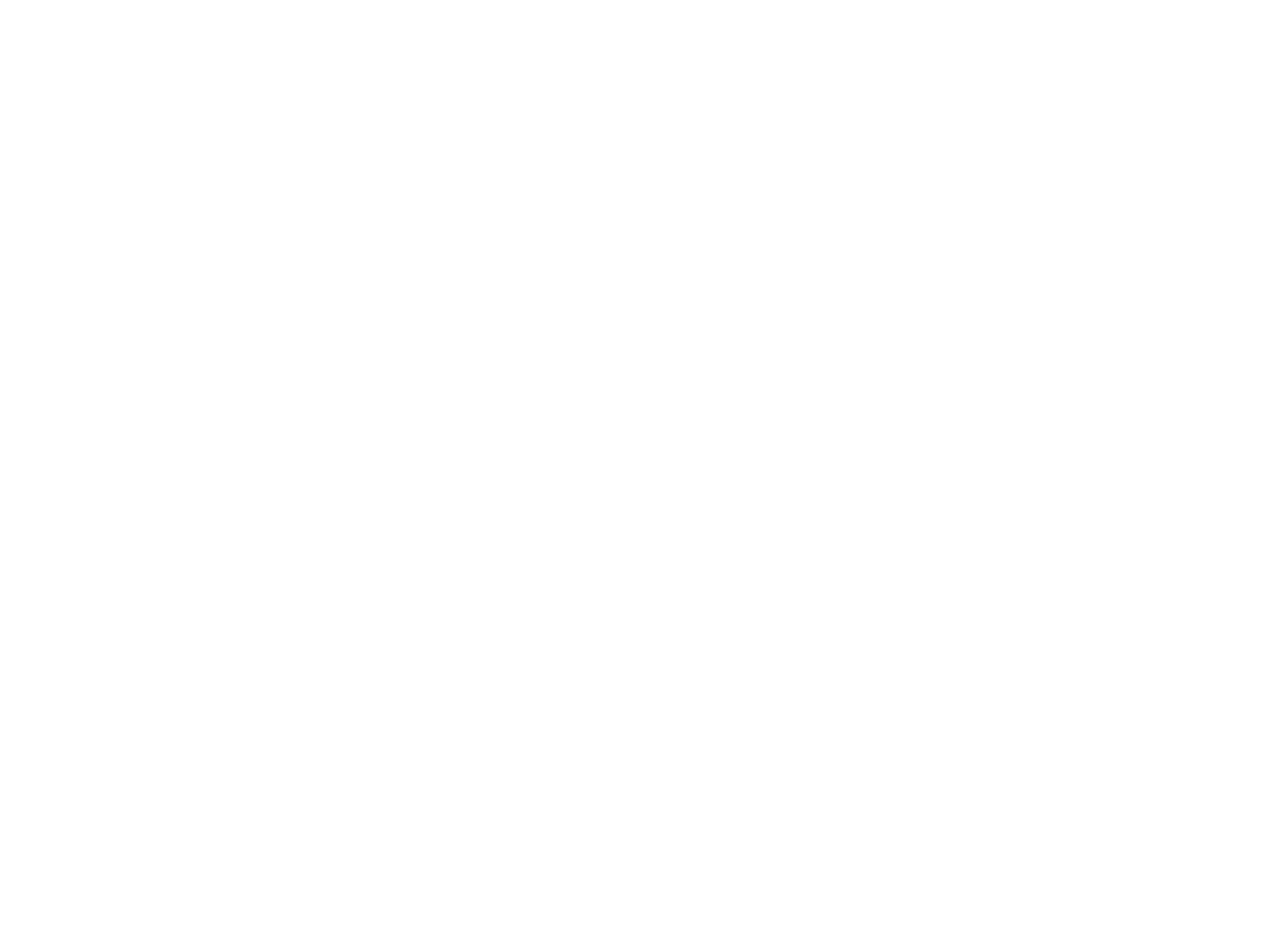
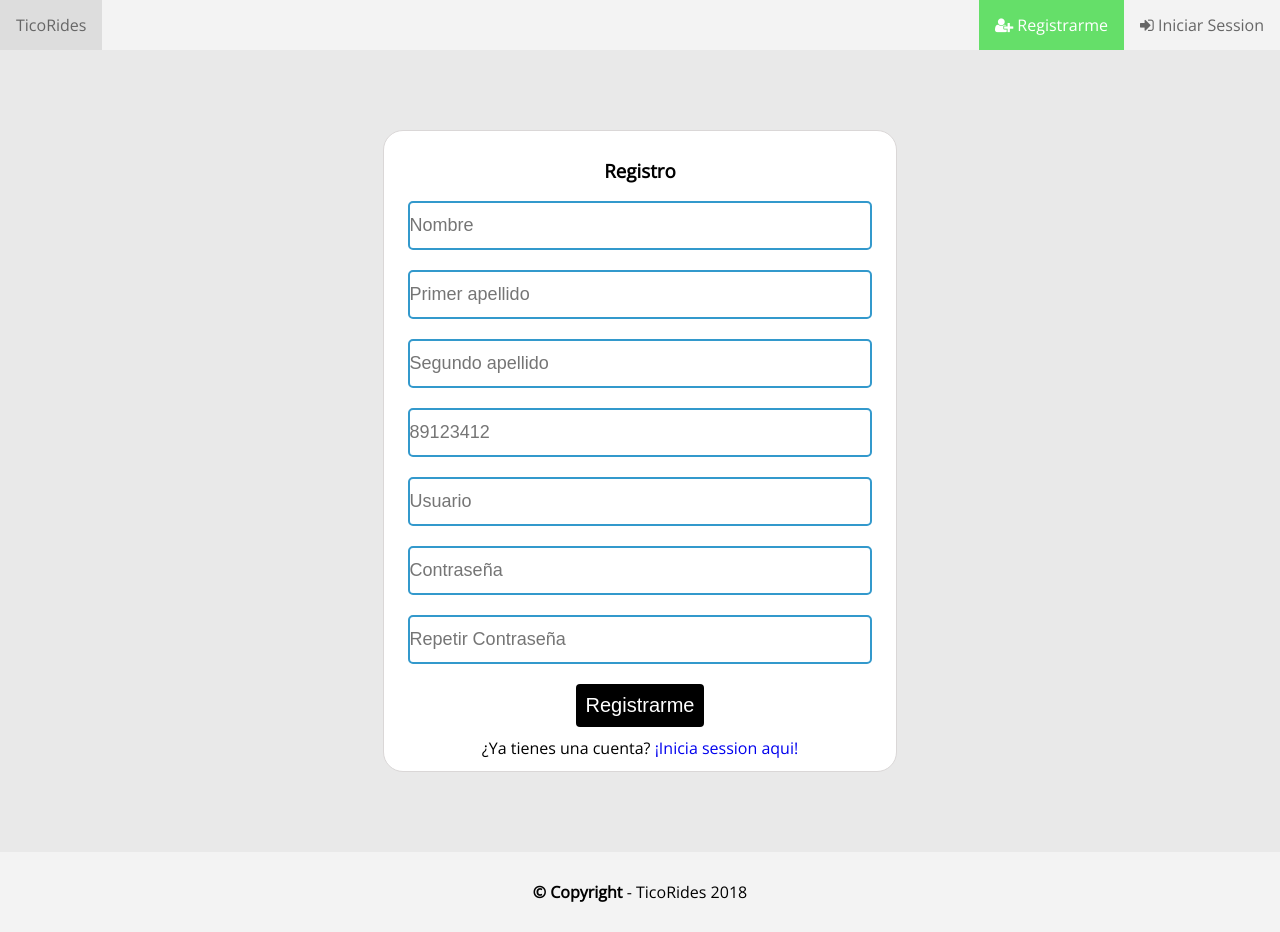
Before and after one commit to Anthony0912/2018-IPDW, a plain HTML site: page signin.html in a window 1280 px wide. Before the commit the page ends 800 px from the top, so only its background shows below. Drawn offline with nearby package versions, Linux system fonts and the light colour scheme.

Commit message:
formulario de registro de usuarios terminado

```diff
--- a/css/styles.css
+++ b/css/styles.css
@@ -173,7 +173,7 @@ tr:nth-child(even){
     justify-items: center;
 }
 
-.content div {
+.content div, div.form-signin {
     padding-top: 20px;
     margin-top: 80px;
     width: 40%;
@@ -183,7 +183,10 @@ tr:nth-child(even){
     text-align: center;
     background-color: #FFF;
 }
-
+div.form-signin {
+    height: 620px;
+    margin-bottom: 80px;
+}
 .content div h3 {
     line-height: 40px;
 }
--- a/signin.html
+++ b/signin.html
@@ -1,12 +1,55 @@
 <!DOCTYPE html>
 <html lang="en">
+
 <head>
     <meta charset="UTF-8">
     <meta name="viewport" content="width=device-width, initial-scale=1.0">
     <meta http-equiv="X-UA-Compatible" content="ie=edge">
+    <link rel="stylesheet" href="./css/styles.css">
+    <link href="https://stackpath.bootstrapcdn.com/font-awesome/4.7.0/css/font-awesome.min.css" rel="stylesheet"
+        integrity="sha384-wvfXpqpZZVQGK6TAh5PVlGOfQNHSoD2xbE+QkPxCAFlNEevoEH3Sl0sibVcOQVnN" crossorigin="anonymous">
     <title>Registro</title>
 </head>
+
 <body>
+    <div class="container">
+        <nav>
+            <ul>
+                <li class="items-left"><a href="./index.html">TicoRides</a></li>
+                <li class="items-right"><a href="./login.html"><i class="fa fa-sign-in" aria-hidden="true"></i>
+                        Iniciar
+                        Session</a></li>
+                <li class="items-right"><a class="active" href="./signin.html"><i class="fa fa-user-plus" aria-hidden="true"></i>
+                        Registrarme</a></li>
+            </ul>
+        </nav>
+        <div class="content">
+            <div class="form-signin">
+                <h3>Registro</h3>
+                <form action="">
+                    <input type="text" class="input input-login" name="" id="" placeholder="Nombre" title="Nombre"
+                        required>
+                    <input type="password" class="input input-login" name="" id="" placeholder="Primer apellido"
+                        title="Primer apellido" required>
+                    <input type="text" class="input input-login" name="" id="" placeholder="Segundo apellido" title="Segundo apellido"
+                        required>
+                    <input type="tel" class="input input-login" name="" id="" placeholder="89123412" title="Telefono"
+                        required>
+                    <input type="tel" class="input input-login" name="" id="" placeholder="Usuario" title="Usuario"
+                        required>
+                    <input type="password" class="input input-login" name="" id="" placeholder="Contraseña" title="Contraseña"
+                        required>
+                    <input type="password" class="input input-login" name="" id="" placeholder="Repetir Contraseña"
+                        title="Repetir Contraseña" required>
+                    <input type="button" value="Registrarme" class="btn">
+                </form>
+                <p class="">¿Ya tienes una cuenta? <a href="./login.html">¡Inicia session aqui!</a> </p>
+            </div>
+        </div>
+        <footer class="footer">
+            <p><b>© Copyright</b> - TicoRides 2018</p>
+        </footer>
+    </div>
+</body>
 
-</body>
 </html>
```
